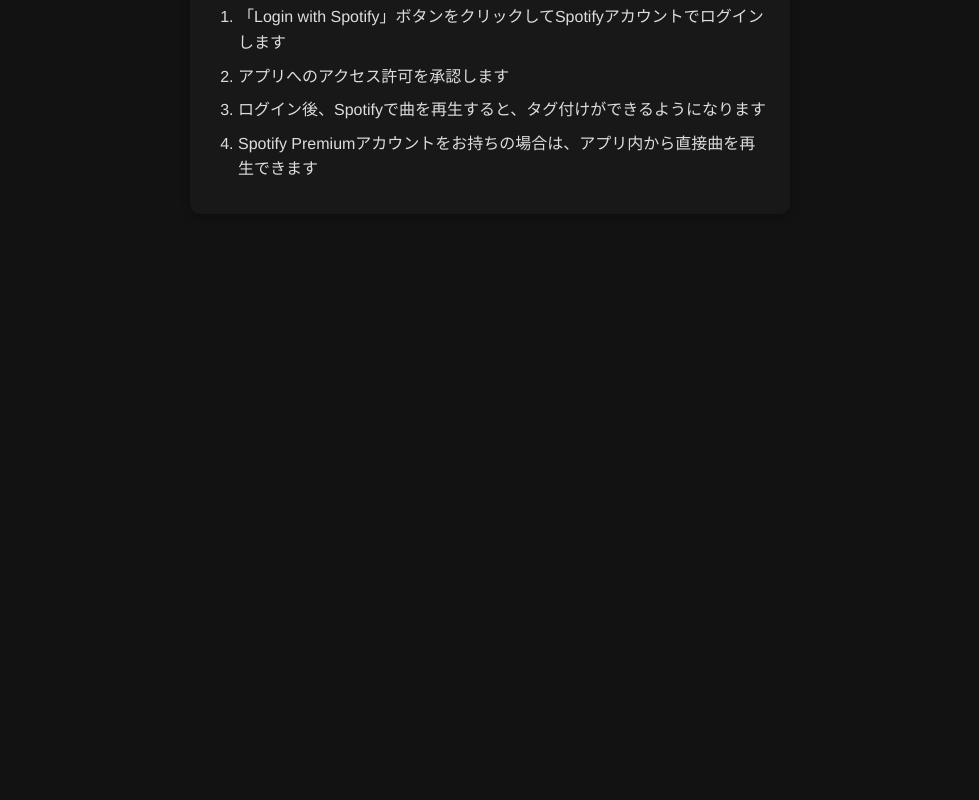
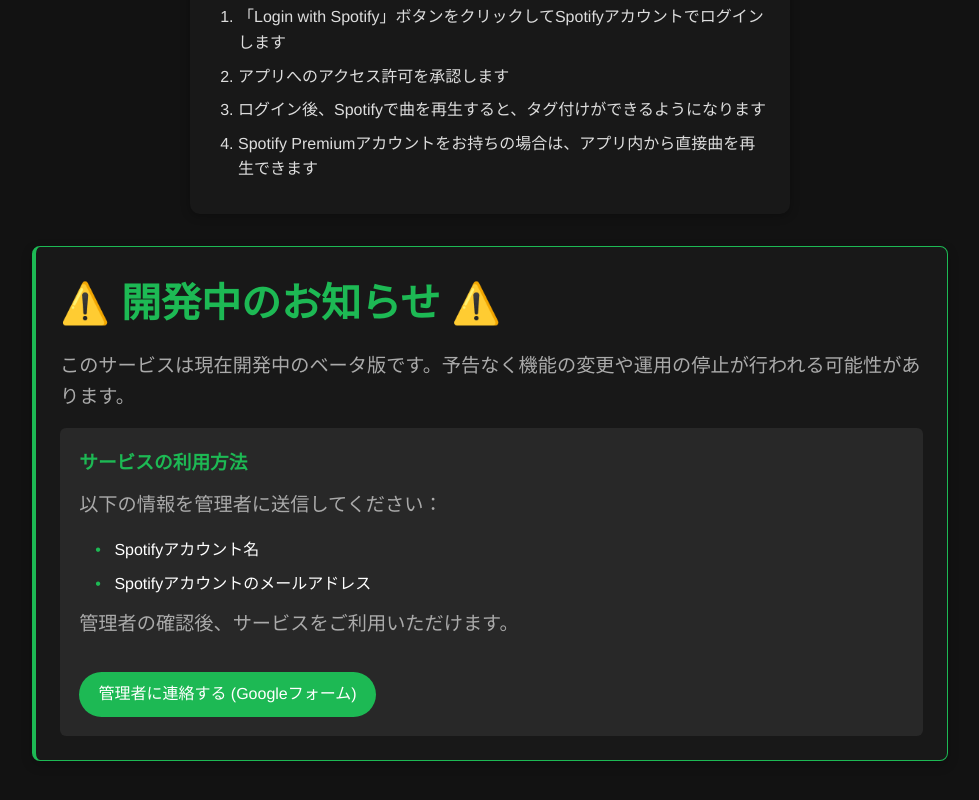
Before and after one commit to SakuInVR/spotify-tag-manager, a React (Vite) app: page / in a window 1280 px wide. Shown: the part 378-1178 px from the top of the page, without its empty margins (0-979 px from the left). Before the commit the page ends 800 px from the top, so only its background shows below. Built offline with nearby package versions, Linux system fonts and the light colour scheme; no server answers; what spotify-web-api-js would draw is missing.

Commit message:
管理者に連絡するリンクをGoogleフォームに変更

```diff
--- a/src/App.css
+++ b/src/App.css
@@ -9,6 +9,9 @@
   --hover-color: #282828;
   --error-color: #E74C3C;
   --success-color: #2ECC71;
+  --notice-bg: rgba(29, 185, 84, 0.15);
+  --notice-border: #1DB954;
+  --notice-text: #FFFFFF;
 }
 
 * {
@@ -28,6 +31,76 @@
   min-height: 100vh;
   display: flex;
   flex-direction: column;
+}
+
+/* 開発中の通知 */
+.development-notice {
+  background-color: var(--card-background);
+  border: 1px solid var(--notice-border);
+  border-left: 4px solid var(--notice-border);
+  border-radius: 8px;
+  padding: 1.5rem;
+  margin-bottom: 2rem;
+  text-align: left;
+  box-shadow: 0 4px 12px rgba(0, 0, 0, 0.2);
+}
+
+.development-notice h2 {
+  color: var(--primary-color);
+  margin-bottom: 1rem;
+  font-size: 1.5rem;
+}
+
+.development-notice p {
+  color: var(--text-color);
+  margin-bottom: 1rem;
+}
+
+.account-instructions {
+  background-color: var(--hover-color);
+  border-radius: 6px;
+  padding: 1.2rem;
+  margin-top: 1rem;
+}
+
+.account-instructions h3 {
+  color: var(--primary-color);
+  margin-bottom: 0.8rem;
+}
+
+.account-instructions ul {
+  list-style-type: none;
+  padding-left: 1rem;
+  margin: 0.8rem 0;
+}
+
+.account-instructions li {
+  margin: 0.5rem 0;
+  position: relative;
+  padding-left: 1.2rem;
+  color: var(--text-color);
+}
+
+.account-instructions li:before {
+  content: "•";
+  color: var(--primary-color);
+  position: absolute;
+  left: 0;
+}
+
+.contact-link {
+  display: inline-block;
+  background-color: var(--primary-color);
+  color: white;
+  text-decoration: none;
+  padding: 0.6rem 1.2rem;
+  border-radius: 50px;
+  margin-top: 1rem;
+  transition: background-color 0.2s;
+}
+
+.contact-link:hover {
+  background-color: var(--primary-dark);
 }
 
 /* ヘッダースタイル */
--- a/src/App.jsx
+++ b/src/App.jsx
@@ -262,6 +262,27 @@
                     <li>Spotify Premiumアカウントをお持ちの場合は、アプリ内から直接曲を再生できます</li>
                   </ol>
                 </div>
+                <div className="development-notice">
+                  <h2>⚠️ 開発中のお知らせ ⚠️</h2>
+                  <p>このサービスは現在開発中のベータ版です。予告なく機能の変更や運用の停止が行われる可能性があります。</p>
+                  <div className="account-instructions">
+                    <h3>サービスの利用方法</h3>
+                    <p>以下の情報を管理者に送信してください：</p>
+                    <ul>
+                      <li>Spotifyアカウント名</li>
+                      <li>Spotifyアカウントのメールアドレス</li>
+                    </ul>
+                    <p>管理者の確認後、サービスをご利用いただけます。</p>
+                    <a
+                      href="https://forms.gle/oucFCJaaxi87pDcb6"
+                      className="contact-link"
+                      target="_blank"
+                      rel="noopener noreferrer"
+                    >
+                      管理者に連絡する (Googleフォーム)
+                    </a>
+                  </div>
+                </div>
               </div>
             )}
           </main>
--- a/src/components/Home.jsx
+++ b/src/components/Home.jsx
@@ -4,13 +4,6 @@
 function Home() {
   return (
     <div className="home-container">
-      <div className="home-header">
-        <h1>Spotify Tag Manager</h1>
-        <p className="home-description">
-          Spotifyで再生中の楽曲にタグを付けて、効率的に音楽を管理しましょう
-        </p>
-      </div>
-
       <div className="features">
         <div className="feature">
           <div className="feature-icon">🎵</div>
```
Also changed, not shown: src/components/App.jsx (+12 -2 lines).
